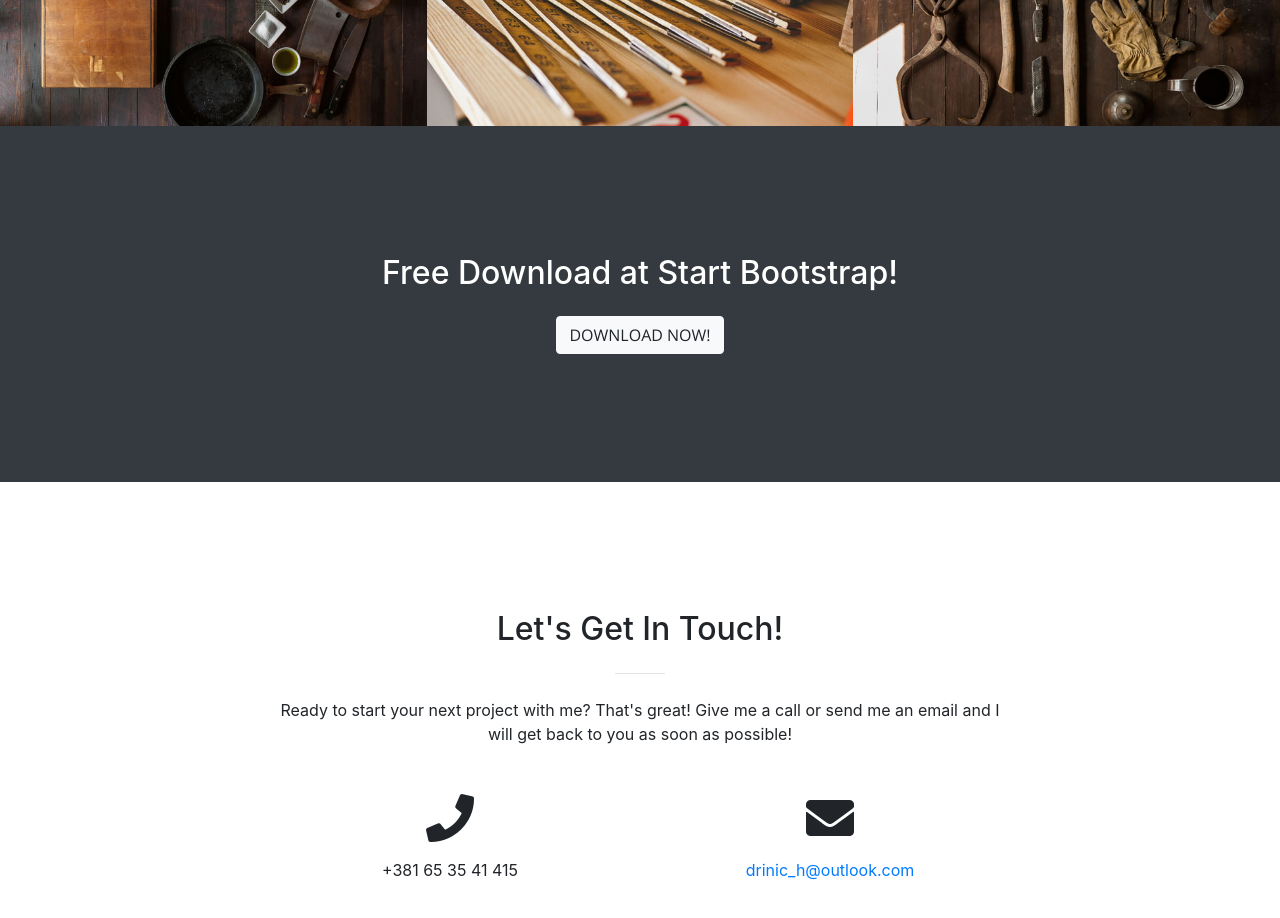
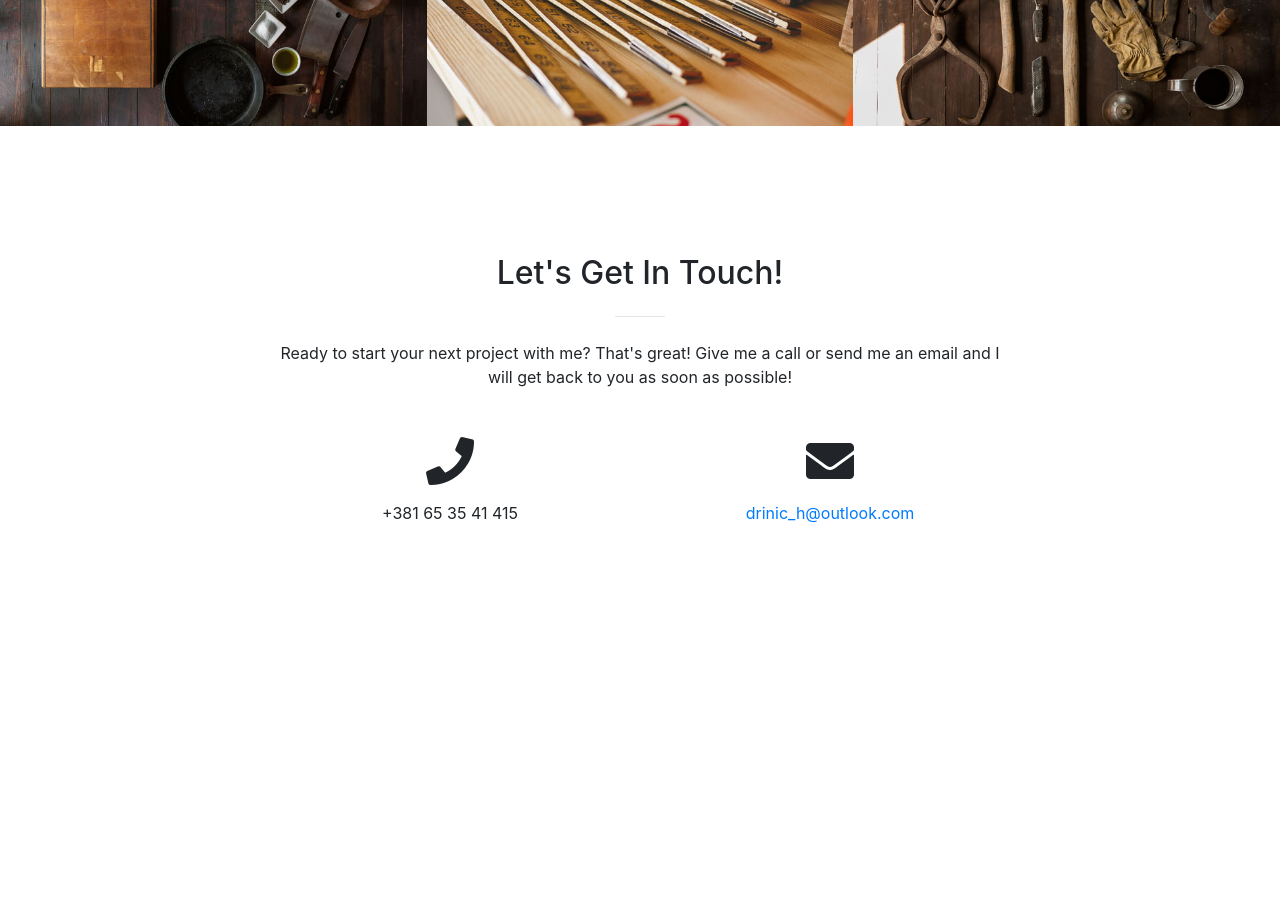
Before and after one commit to helenadrinic/helenadrinic.github.io, a website with bundled scripts: page index.html in a window 1280 px wide. Shown: the part 2300-3218 px from the top of the page. After the commit the page ends 2969 px from the top, so only its background shows below. Built offline with nearby package versions, Linux system fonts and the light colour scheme.

Commit message:
del section

```diff
--- a/index.html
+++ b/index.html
@@ -228,13 +228,6 @@
       </div>
     </section>
 
-    <section class="bg-dark text-white">
-      <div class="container text-center">
-        <h2 class="mb-4">Free Download at Start Bootstrap!</h2>
-        <a class="btn btn-light btn-xl sr-button" href="http://startbootstrap.com/template-overviews/creative/">Download Now!</a>
-      </div>
-    </section>
-
     <section id="contact">
       <div class="container">
         <div class="row">
```
